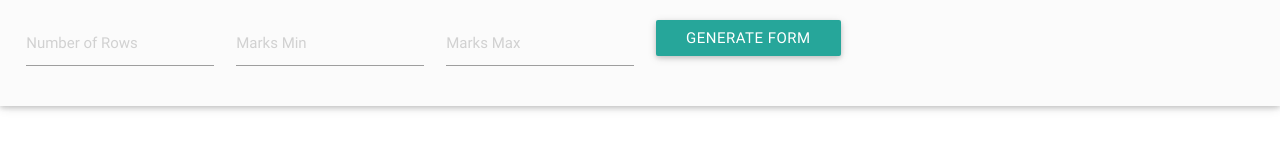
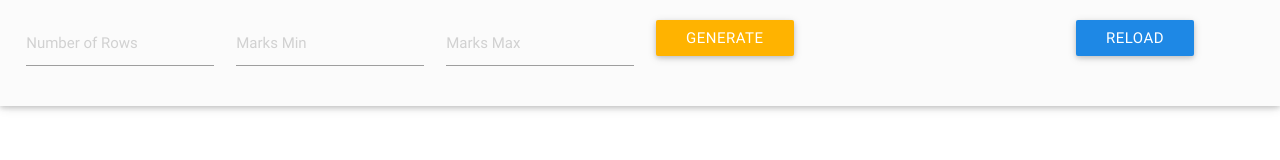
Before and after one commit to JimishF/marks, a plain HTML site: page index.html in a window 1280 px wide. Drawn offline with nearby package versions, Linux system fonts and the light colour scheme; files whose address does not match are found by name.

Commit message:
added reload button

```diff
--- a/index.html
+++ b/index.html
@@ -53,13 +53,15 @@
 			 </div>
 
 			<div class="input-field col s2 m2 l2">
-				<button class="btn waves-effect waves-light" type="button" id="action">Generate Form</button>
+				<button class="btn amber darken-1 waves-effect waves-light" type="button" id="action">Generate</button>
 			</div>
 
 			<div class="input-field col s2 m2 l2">
 				<button class="btn red waves-effect waves-light" type="button" id="apply">Apply</button>
 			</div>
-
+			<div class="input-field col s2 m2 l2">
+				<button class="btn blue darken-1 waves-effect waves-light" type="button" onclick="window.location='./'" >Reload</button>
+			</div>
 		</div>
 	</div>
 			<div class=" toppad" style="z-index: 1;">
--- a/maker.js
+++ b/maker.js
@@ -160,6 +160,7 @@ $(document).ready(function () {
 		}
 
 		$("#action").prop("disabled",true);
+		$("#action").addClass("disabled");
 		$("#apply").show();
 
 
```
Also changed, not shown: 1 other file.
